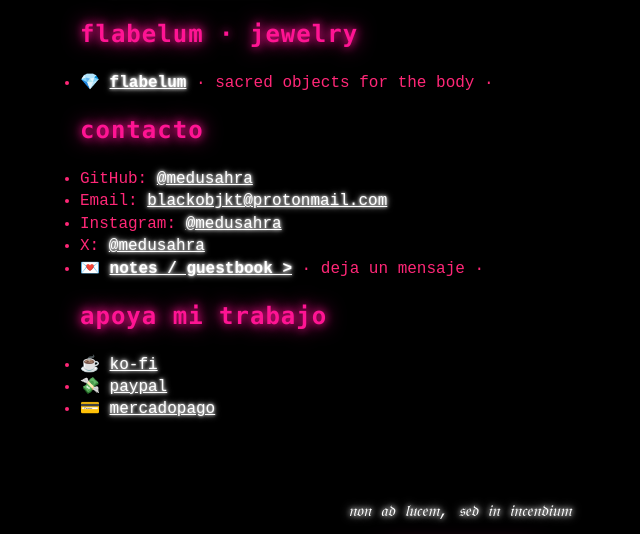
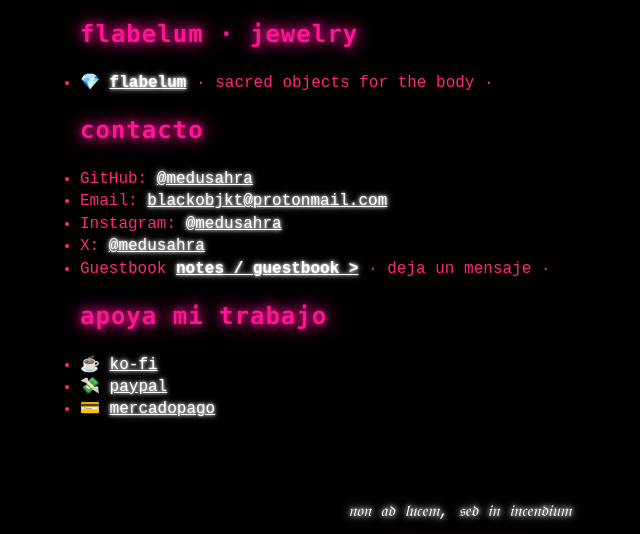
Before and after one commit to medusahra/medusahra.github.io, a Jekyll site: the page built from index.md, in a window 1280 px wide and 900 px high, scrolled down 1308 px, cut to the strip 0-534 px from the top of the window. Shown: the whole strip, without its empty margins (180-820 px from the left). Built offline with Jekyll 4.4.1, drawn with Linux system fonts in a browser that asks for light colours.

Commit message:
Update index.md

```diff
--- a/index.md
+++ b/index.md
@@ -49,7 +49,7 @@ Escribo filosofía, ensayo, crítica cultural y poemas quasi-ensayísticos vagam
 - Email: <a href="mailto:blackobjkt@protonmail.com">blackobjkt@protonmail.com</a>
 - Instagram: <a href="https://www.instagram.com/medusahra/" target="_blank">@medusahra</a>
 - X: <a href="https://x.com/medusahra" target="_blank">@medusahra</a>
-- 💌 **[notes / guestbook >](/notes.html)** · deja un mensaje ·
+- Guestbook **[notes / guestbook >](/notes.html)** · deja un mensaje ·
 ## apoya mi trabajo
 - ☕ <a href="https://ko-fi.com/chadidgiovanna" target="_blank">ko-fi</a>
 - 💸 <a href="https://www.paypal.com/paypalme/medusahra" target="_blank">paypal</a>
```
